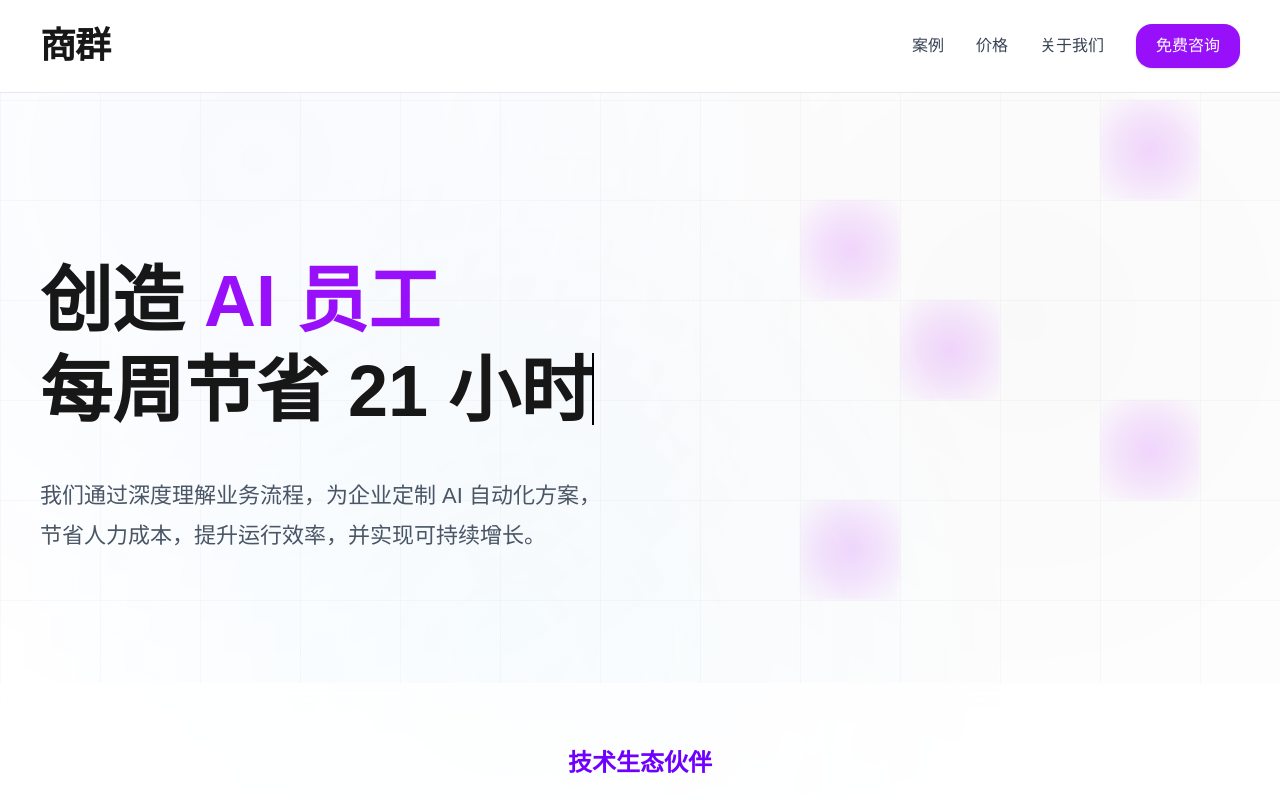
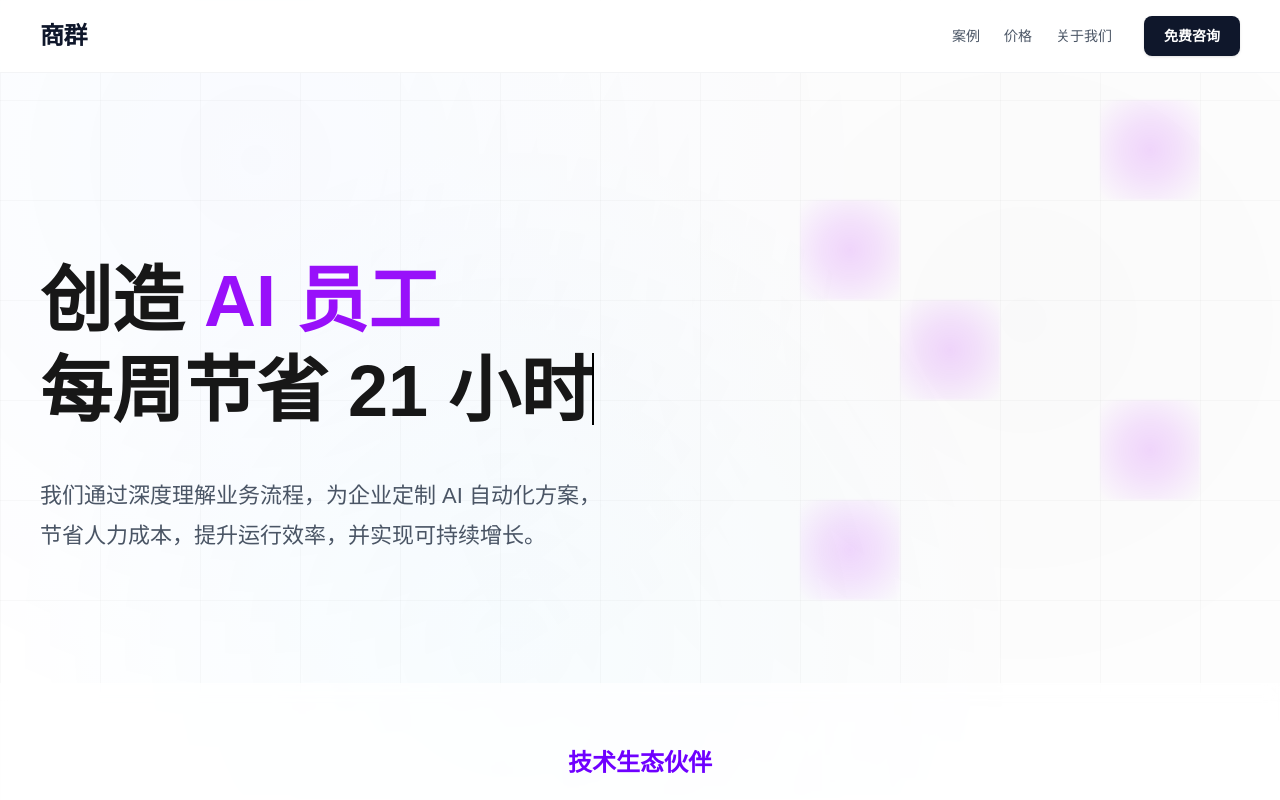
Before and after one commit to LEO-JIM/shangqunai, a Next.js app: page / in a window 1280 px wide. Shown: the top 800 px of the page. Built offline with nearby package versions, Linux system fonts and the light colour scheme.

Commit message:
change color

```diff
--- a/components/Header.tsx
+++ b/components/Header.tsx
@@ -1,39 +1,43 @@
 export default function Header() {
   return (
-    <header className="fixed top-0 left-0 w-full flex justify-between items-center px-10 py-6 bg-white border-b border-gray-200 z-50">
+    <header className="fixed top-0 left-0 w-full flex justify-between items-center px-6 md:px-10 py-4 bg-white/90 backdrop-blur-md border-b border-gray-100 z-50">
 
-      {/* 左上 Logo */}
-      <div className="text-4xl font-semibold tracking-tight">
+      {/* 左上 Logo - 调整为更精致的大小，颜色使用深色 */}
+      <div className="text-2xl font-bold tracking-tight text-slate-900 cursor-pointer">
         商群
       </div>
 
       {/* 右侧导航 + CTA */}
       <div className="flex items-center gap-8">
 
-        {/* 文本导航按钮 */}
-        <a href="#" className="text-gray-700 hover:text-black transition">
+        {/* 文本导航按钮 - 增加隐藏式响应 (hidden md:flex) 以防手机端挤压，且颜色更深 */}
+        <nav className="hidden md:flex gap-6">
+          <a href="#" className="text-sm font-medium text-gray-600 hover:text-blue-600 transition-colors">
             案例
           </a>
-        <a href="#" className="text-gray-700 hover:text-black transition">
+          <a href="#" className="text-sm font-medium text-gray-600 hover:text-blue-600 transition-colors">
             价格
           </a>
-        <a href="#" className="text-gray-700 hover:text-black transition">
+          <a href="#" className="text-sm font-medium text-gray-600 hover:text-blue-600 transition-colors">
             关于我们
           </a>
+        </nav>
 
-        {/* “免费咨询”按钮（紫色苹果风） */}
+        {/* “免费咨询”按钮 - 专业的深色按钮 */}
         <a
           href="#"
           className="
             px-5
             py-2.5
-            rounded-2xl
-            bg-purple-600
+            rounded-lg
+            bg-slate-900
             text-white
-            font-medium
+            text-sm
+            font-semibold
             shadow-sm
-            hover:bg-purple-700
+            hover:bg-blue-600
             transition-all
+            duration-300
             active:scale-95
           "
         >
```
Lines whose indentation alone changed are shown as unchanged.
